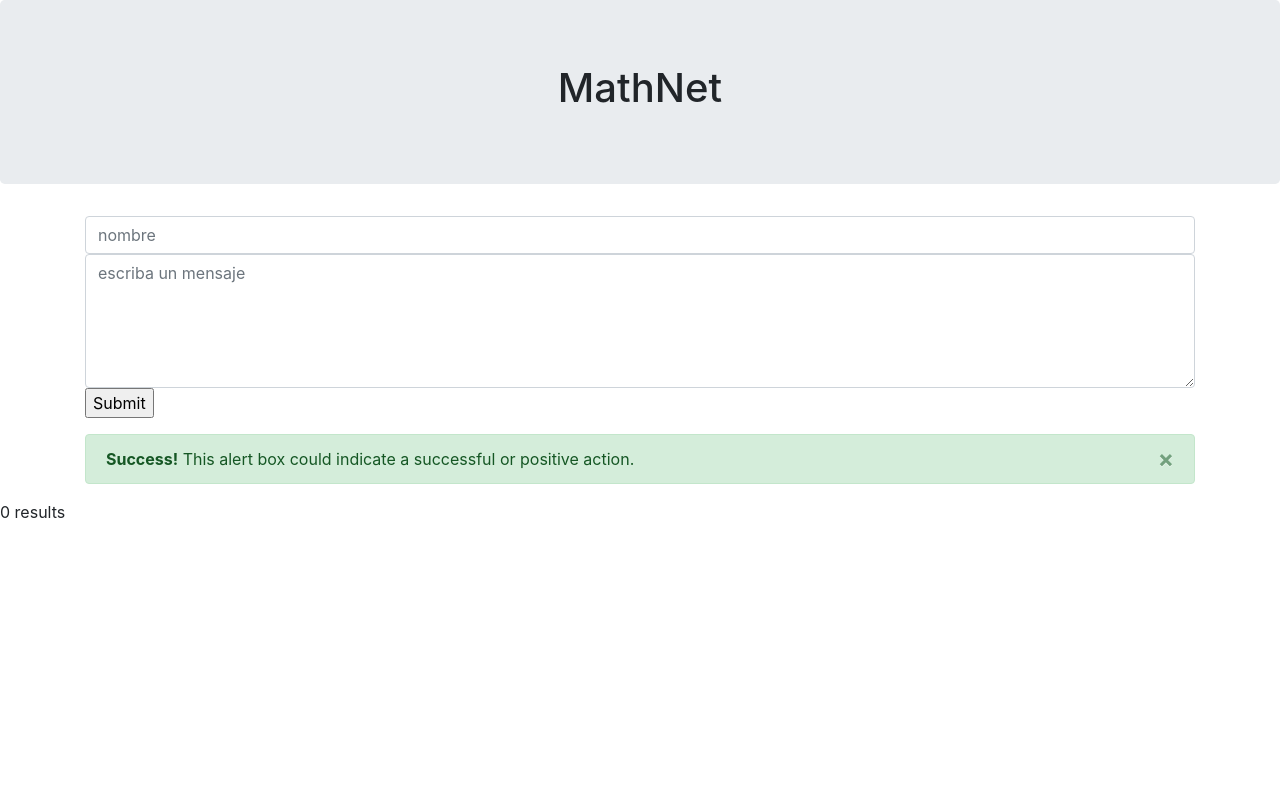
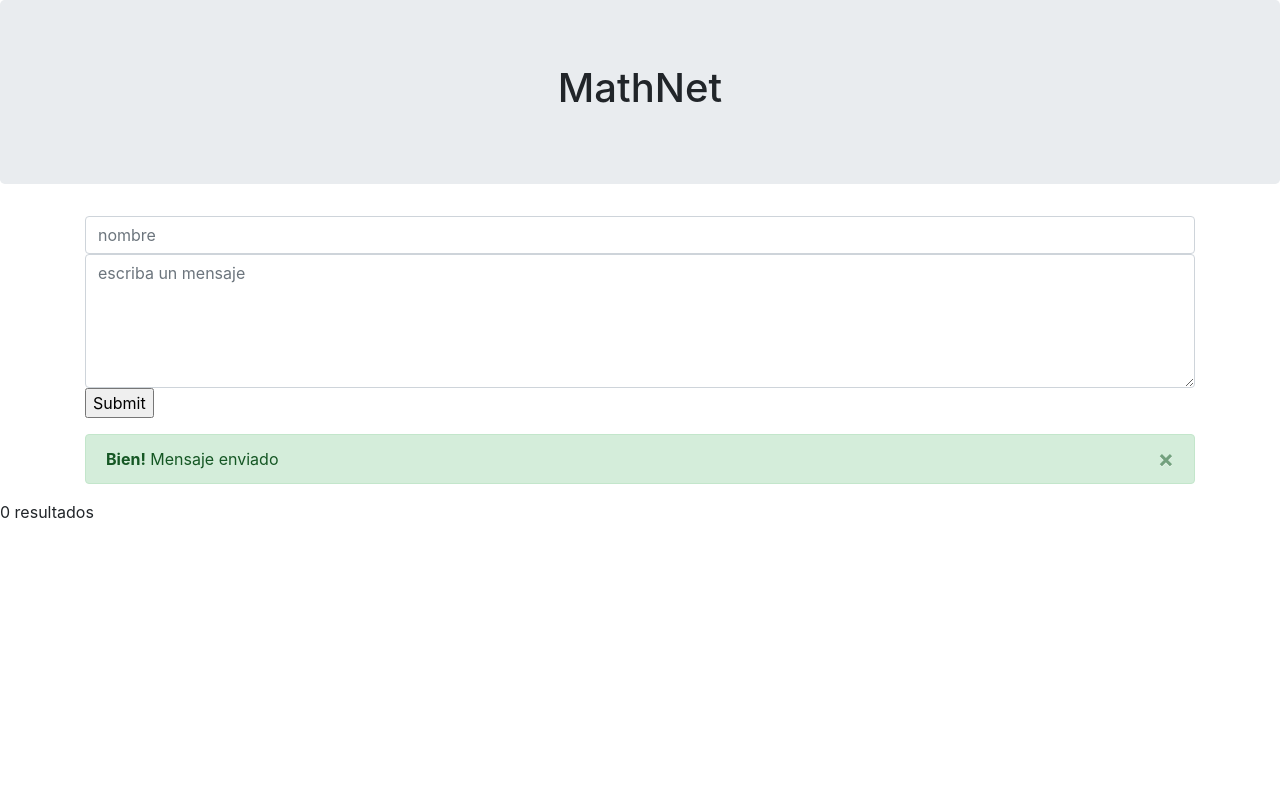
Before and after one commit to XxmathiasxX/php-crud, a PHP site: page /?mensaje=1 in a window 1280 px wide. Run offline with PHP 8.4, Linux system fonts and the light colour scheme; data that the repository does not hold is empty.

Commit message:
los mensajes se muestran en las tablas pero sale un error

```diff
--- a/index.php
+++ b/index.php
@@ -50,7 +50,7 @@ VALUES ('$mensaje','$nombre')";
 if ($conn->query($sql) === TRUE) {
   echo '<div class="container"><div class="alert alert-success alert-dismissible">
   <button type="button" class="close" data-dismiss="alert">&times;</button>
-  <strong>Success!</strong> This alert box could indicate a successful or positive action.
+  <strong>Bien!</strong> Mensaje enviado
 </div></div>';
 } else {
   echo '<div class="container"><div class="alert alert-danger alert-dismissible">
@@ -76,13 +76,10 @@ $result = $con->query($sql);
 if ($result->num_rows > 0) {
   // output data of each row
   while($row = $result->fetch_assoc()) {
-    echo " - Nombre: " . $row["nombre"]. " - Mensaje: " . $row["mensaje"]. "<br>";
+    echo '<div class= "container"><table class="table table-striped"><thead><tr><th>user</th><th>message</th></tr></thead><tbody><tbody><tr><td>' . $row["nombre"]. '</td><td>'. $row["mensaje"].'</td></tr></tbody></div></div></body></html>' ;
   }
 } else {
-  echo "0 results";
+  echo "0 resultados";
 }
 $con->close();
 ?>
-
-</body>
-</html>
```
